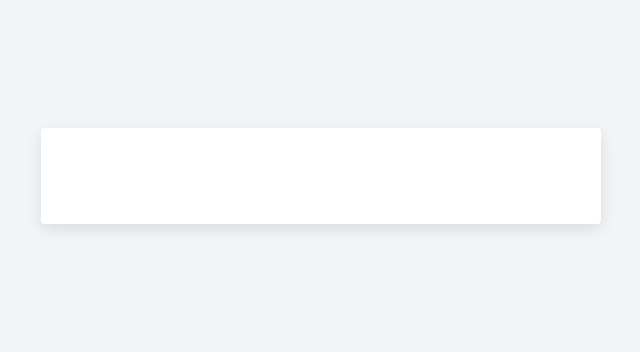
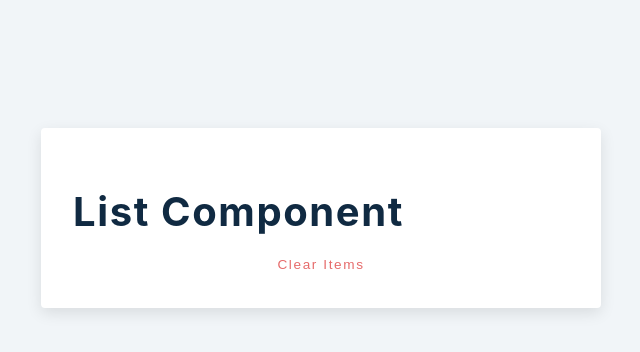
Before and after one commit to jos3ph-m/Grocery-Bud, a React (Create React App) app: page / in a window 1280 px wide. Shown: the top 352 px of the page, without its empty margins (319-959 px from the left). Built offline with nearby package versions, Linux system fonts and the light colour scheme.

Commit message:
Getting set up

```diff
--- a/src/App.js
+++ b/src/App.js
@@ -11,7 +11,10 @@ function App() {
 
   return (
     <section className="section-center">
-      <div className="grocery-container"></div>
+      <div className="grocery-container">
+        <List />
+        <button className="clear-btn">clear items</button>
+      </div>
     </section>
   );
 }
```
